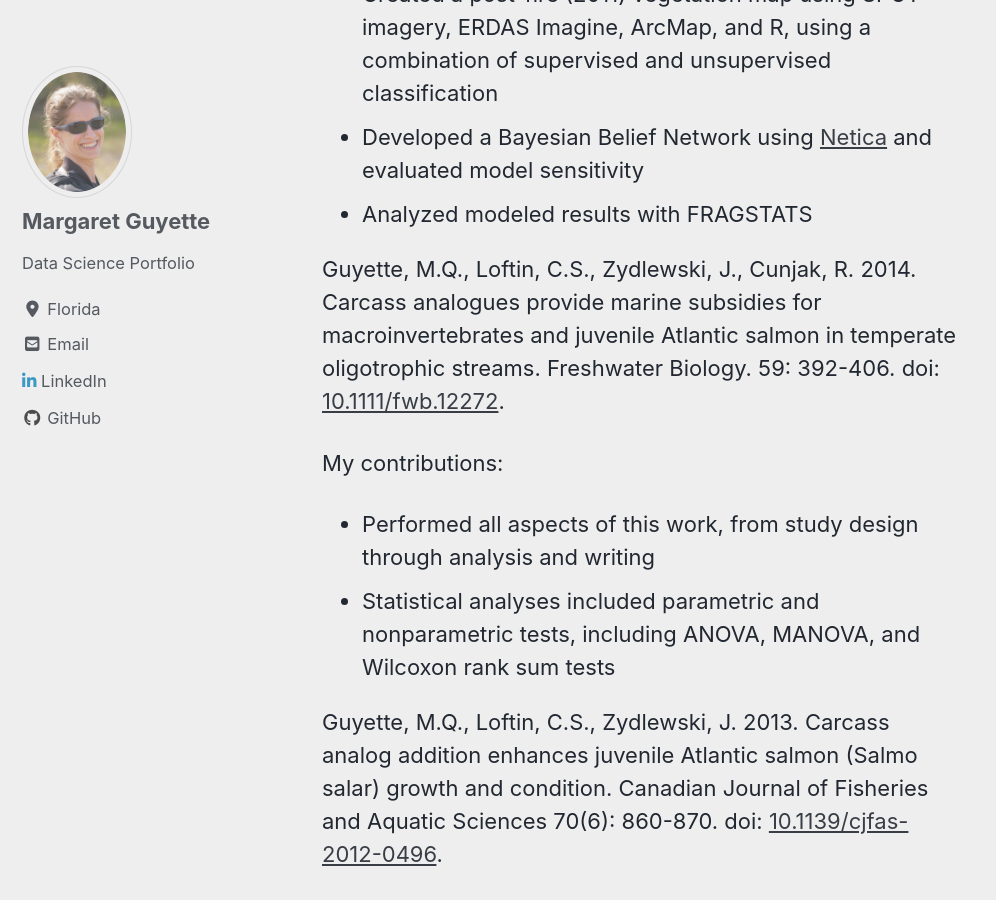
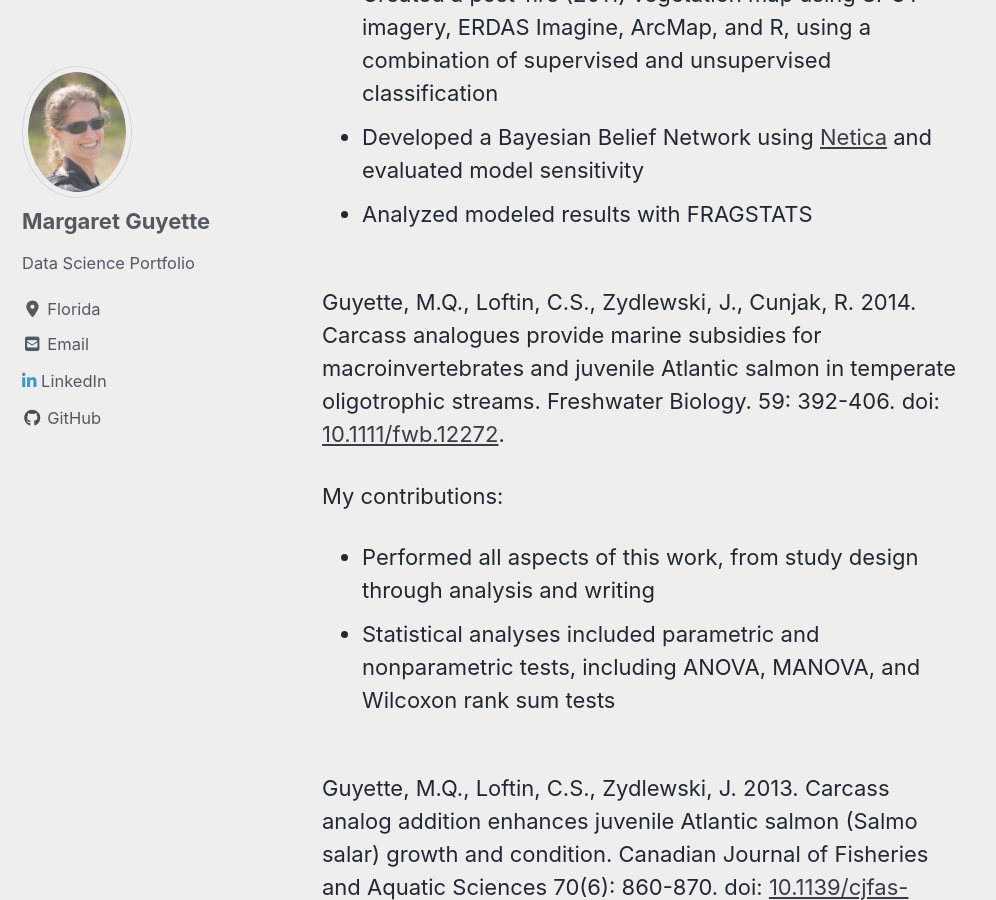
Before and after one commit to mguyette/mguyette.github.io, a Jekyll site: the page built from _pages/DataAnalysis.md, in a window 1280 px wide and 900 px high, scrolled down 874 px. Shown: the whole window, without its empty margins (0-996 px from the left). Built offline with Jekyll 4.4.1, drawn with Linux system fonts in a browser that asks for light colours; cached includes are drawn as plain includes; nearby versions of some CDN libraries.

Commit message:
Update DataAnalysis.md

```diff
--- a/_pages/DataAnalysis.md
+++ b/_pages/DataAnalysis.md
@@ -16,12 +16,14 @@
   - Created a post-fire (2011) vegetation map using SPOT imagery, ERDAS Imagine, ArcMap, and R, using a combination of supervised and unsupervised classification
   - Developed a Bayesian Belief Network using [Netica](https://www.norsys.com/netica.html) and evaluated model sensitivity
   - Analyzed modeled results with FRAGSTATS
+<br><br>
 
 Guyette, M.Q., Loftin, C.S., Zydlewski, J., Cunjak, R. 2014. Carcass analogues provide marine subsidies for macroinvertebrates and juvenile Atlantic salmon in temperate oligotrophic streams. Freshwater Biology. 59: 392-406. doi: [10.1111/fwb.12272](http://dx.doi.org/10.1111/fwb.12272).
 
 My contributions:
   - Performed all aspects of this work, from study design through analysis and writing
   - Statistical analyses included parametric and nonparametric tests, including ANOVA, MANOVA, and Wilcoxon rank sum tests
+<br><br>
 
 Guyette, M.Q., Loftin, C.S., Zydlewski, J. 2013. Carcass analog addition enhances juvenile Atlantic salmon (Salmo salar) growth and condition. Canadian Journal of Fisheries and Aquatic Sciences 70(6): 860-870. doi: [10.1139/cjfas-2012-0496](http://dx.doi.org/10.1139/cjfas-2012-0496).
 
```
